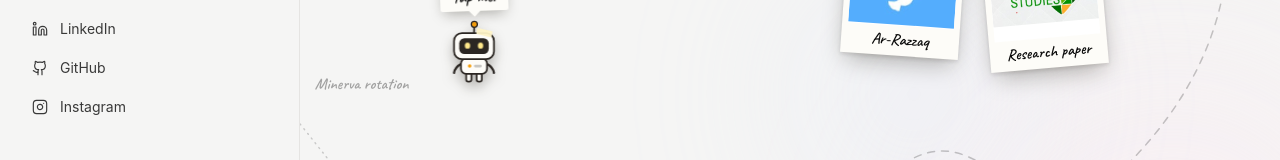
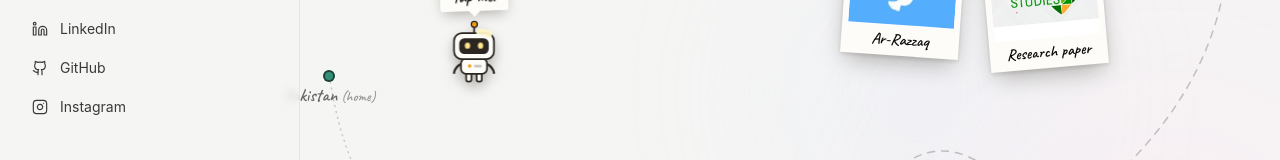
Before and after one commit to shehryaur/shehryarhassan-portfolio, a Next.js app: page / in a window 1280 px wide. Shown: the part 436-596 px from the top of the page. Built offline with nearby package versions, Linux system fonts and the light colour scheme.

Commit message:
Start the flight path in Pakistan and drop its label
Co-Authored-By: Claude Opus 5.5 <noreply@anthropic.com>

```diff
--- a/components/FlightPath.tsx
+++ b/components/FlightPath.tsx
@@ -6,6 +6,9 @@
  * Coordinates are percentages of the area right of the sidebar, so the city
  * pins (HTML) and the path (SVG, non-uniformly scaled) line up at any size.
  */
+// Pakistan is where it started; the plane is parked at the current city (SF).
+const origin = { name: "Pakistan", note: "home", x: 3, y: 64 };
+
 const cities = [
   { name: "San Francisco", note: "now", x: 10, y: 82 },
   { name: "Tokyo", note: "next", x: 45, y: 92 },
@@ -14,7 +17,7 @@ const cities = [
 ];
 
 // Short trail into SF (where the plane came from), then the route ahead.
-const trail = "M 0 70 C 4 76, 6 80, 10 82";
+const trail = "M 3 64 C 4 72, 6 79, 10 82";
 const route = [
   "M 10 82",
   "C 22 96, 34 98, 45 92", // SF -> Tokyo
@@ -58,10 +61,14 @@ export default function FlightPath() {
         </div>
       ))}
 
-      {/* Label where the trail enters */}
-      <span className="hand absolute text-[16px] leading-none text-ink/35" style={{ left: "1.5%", top: "64%" }}>
-        Minerva rotation
-      </span>
+      {/* Starting point: Pakistan */}
+      <div className="absolute -translate-x-1/2 -translate-y-1/2" style={{ left: `${origin.x}%`, top: `${origin.y}%` }}>
+        <span className="block h-3 w-3 rounded-full border-2 border-ink/60 bg-emerald-700/80" />
+        <span className="hand absolute left-1/2 top-4 -translate-x-1/2 whitespace-nowrap text-[18px] leading-none text-ink/60">
+          {origin.name}
+          <span className="ml-1 text-[14px] text-ink/40">({origin.note})</span>
+        </span>
+      </div>
 
       {/* Paper plane parked at SF, nose toward Tokyo */}
       <div
```
